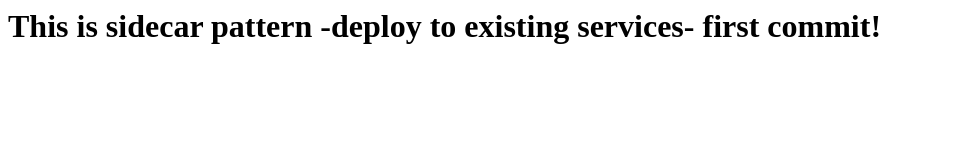
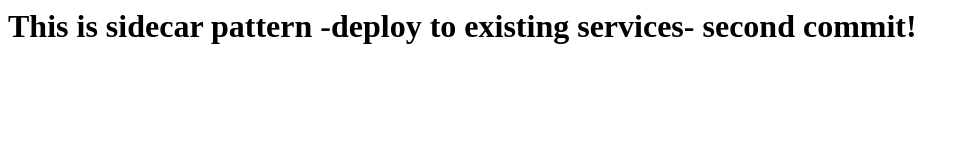
Before and after one commit to amiriry/Devops, a plain HTML site: page Kubernetes/sidecarProject/index.html in a window 1280 px wide. Shown: the whole page, without its empty margins (0-969 px from the left). Drawn offline with Linux system fonts and the light colour scheme.

Commit message:
second commit - file should change

```diff
--- a/Kubernetes/sidecarProject/index.html
+++ b/Kubernetes/sidecarProject/index.html
@@ -1,5 +1,5 @@
 <html>
 	<body bgcolor="#FFFFFF">
-		<h1><strong>This is sidecar pattern -deploy to existing services- first commit!</strong></h1>
+		<h1><strong>This is sidecar pattern -deploy to existing services- second commit!</strong></h1>
 	</body>
 </html>
```
